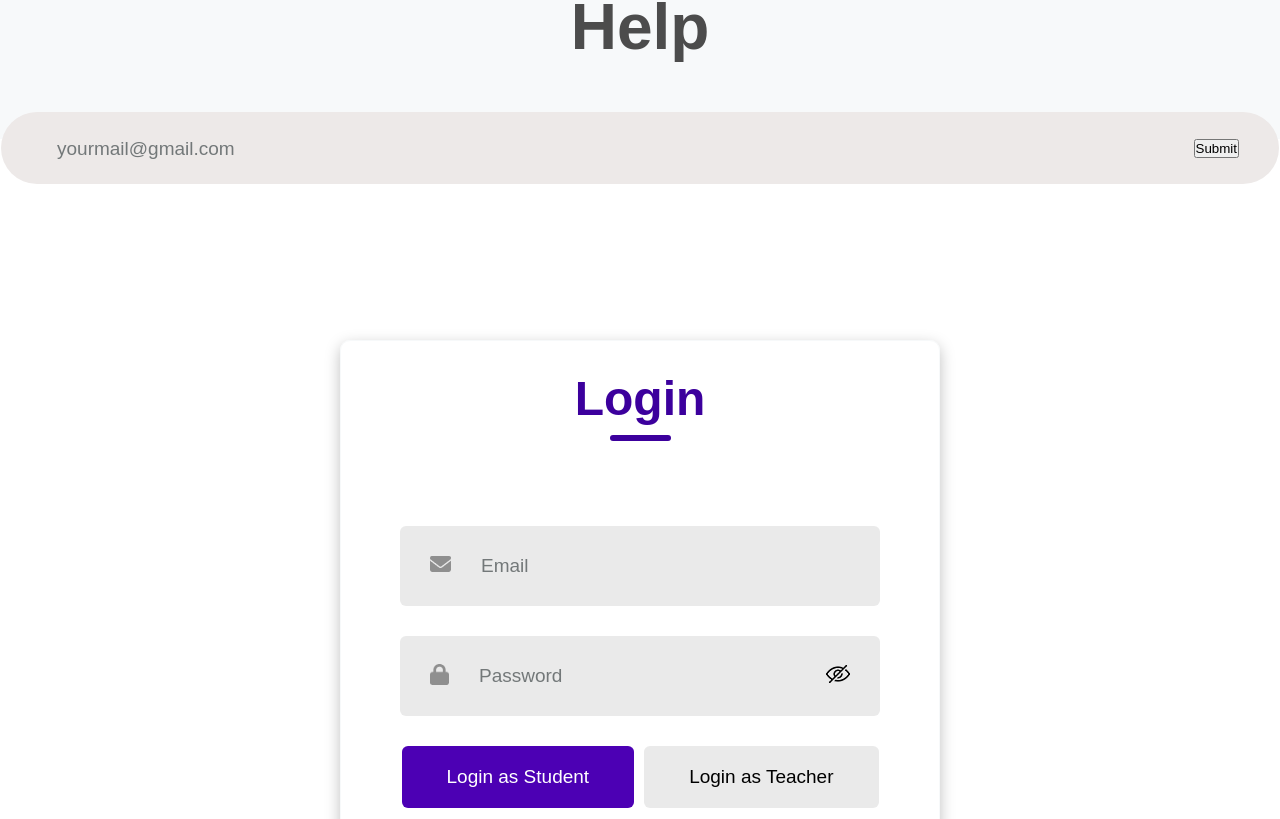
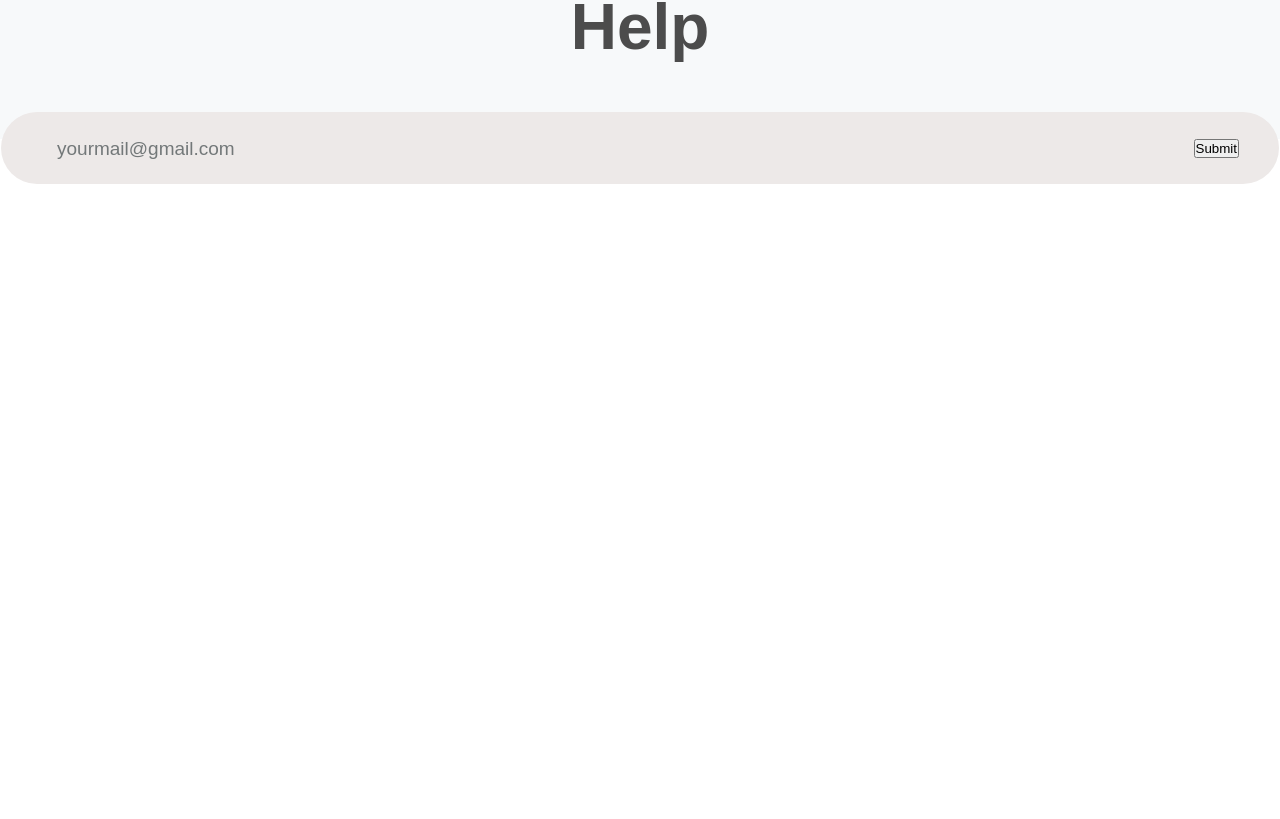
Before and after one commit to carlaw286/Cour-Cert, a React (Create React App) app in the folder frontend/: page / in a window 1280 px wide. Shown: the part 3061-3880 px from the top of the page. After the commit the page ends 3245 px from the top, so only its background shows below. Built offline with nearby package versions, Linux system fonts and the light colour scheme.

Commit message:
2/10/23
* Remove Login from landing page
* hover for login button

```diff
--- a/frontend/src/Components/LandingPage/LandingPage.jsx
+++ b/frontend/src/Components/LandingPage/LandingPage.jsx
@@ -17,7 +17,7 @@ export const LandingPage = () =>{
          <About />
          <Services />
          <Contact />
-         <LoginSignup/>
+         {/* <LoginSignup/> */}
       </div>
     //</BrowserRouter>
   );
--- a/frontend/src/Components/LandingPage/MenuData.js
+++ b/frontend/src/Components/LandingPage/MenuData.js
@@ -25,7 +25,7 @@ export const MenuData = [
      },
      {
          title: "LogIn",
-         url: '#login',
+         url: '/loginsignup',
          cName: "nav-links-LogIn"
      }
  ];
--- a/frontend/src/Components/LoginSignup/LoginSignup.css
+++ b/frontend/src/Components/LoginSignup/LoginSignup.css
@@ -26,7 +26,7 @@
 }
 
 .text {
-  color: #3c009d;
+  color: #9d3c00;
   font-size: 48px;
   font-weight: 700;
 }
@@ -34,7 +34,7 @@
 .underline{
   width: 61px;
   height: 6px;
-  background: #3c009d;
+  background: #9d3c00;
   border-radius: 9px;
 }
 
@@ -88,7 +88,7 @@
 
   cursor: pointer;
 }
-
+/*
 .submit-container{
   display: flex;
   gap: 30px;
@@ -108,12 +108,12 @@
   font-size: 19px;
   font-weight: 700;
   cursor: pointer;
-}
+} */
 
-.gray{
+/* .gray{
   background: #EAEAEA;
   color: #676767;
-}
+} */
 
  /* Add or update styles for user type selection buttons  */
 .user-type {
@@ -132,8 +132,13 @@ font-size: 19px;
 }
 
 .user-type-button.active {
-background: #4c00b4;
+background: #9d3c00;
 color: #fff;
+}
+
+.user-type-button.active:hover {
+  background: red;
+  color: #fff;
 }
 
  /* ... (other styles remain unchanged)  */
```
